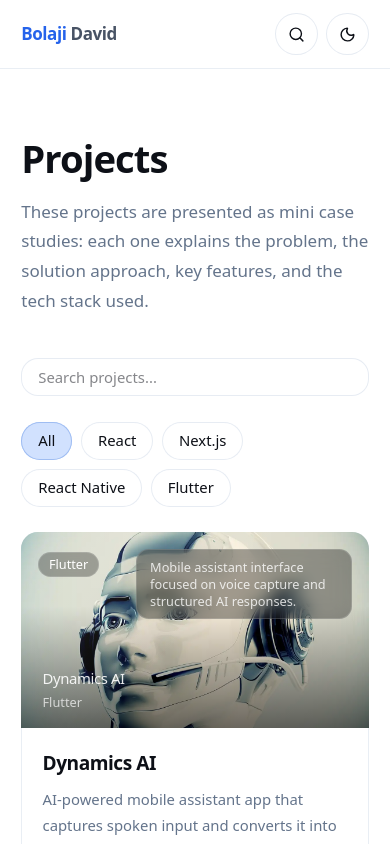
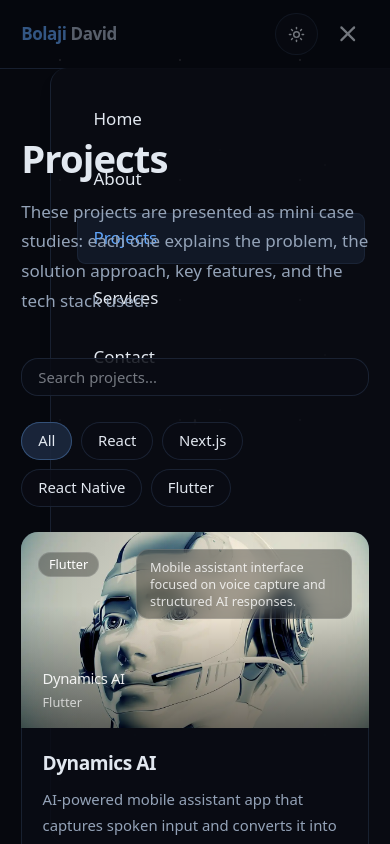
Before and after one commit to bolajidavid25/Bolaji-Portfolio, a Next.js app: page /projects in a window 390 px wide. Both pictures are taken after a click on the button 347 px from the left and 34 px from the top of the page. Shown: the top 844 px of the page. Built offline with nearby package versions, Linux system fonts and the light colour scheme.

Commit message:
Add stylish hamburger menu for mobile navigation

```diff
--- /dev/null
+++ b/src/components/mobile-nav.tsx
@@ -0,0 +1,119 @@
+"use client";
+
+import * as React from "react";
+import Link from "next/link";
+import { usePathname } from "next/navigation";
+import { Menu, X } from "lucide-react";
+import { motion, AnimatePresence } from "framer-motion";
+import { cn } from "@/lib/utils";
+
+const nav = [
+  { href: "/", label: "Home" },
+  { href: "/about", label: "About" },
+  { href: "/projects", label: "Projects" },
+  { href: "/services", label: "Services" },
+  { href: "/contact", label: "Contact" },
+];
+
+export function MobileNav() {
+  const pathname = usePathname();
+  const [isOpen, setIsOpen] = React.useState(false);
+
+  React.useEffect(() => {
+    // Close menu when pathname changes
+    setIsOpen(false);
+  }, [pathname]);
+
+  return (
+    <>
+      {/* Hamburger Button */}
+      <button
+        onClick={() => setIsOpen(!isOpen)}
+        className="relative inline-flex h-10 w-10 items-center justify-center rounded-full md:hidden"
+        aria-label="Toggle menu"
+        aria-expanded={isOpen}
+      >
+        <AnimatePresence mode="wait">
+          {isOpen ? (
+            <motion.div
+              key="close"
+              initial={{ rotate: -90, opacity: 0 }}
+              animate={{ rotate: 0, opacity: 1 }}
+              exit={{ rotate: 90, opacity: 0 }}
+              transition={{ duration: 0.2 }}
+            >
+              <X className="h-6 w-6" />
+            </motion.div>
+          ) : (
+            <motion.div
+              key="open"
+              initial={{ rotate: 90, opacity: 0 }}
+              animate={{ rotate: 0, opacity: 1 }}
+              exit={{ rotate: -90, opacity: 0 }}
+              transition={{ duration: 0.2 }}
+            >
+              <Menu className="h-6 w-6" />
+            </motion.div>
+          )}
+        </AnimatePresence>
+      </button>
+
+      {/* Mobile Menu */}
+      <AnimatePresence>
+        {isOpen && (
+          <>
+            {/* Overlay */}
+            <motion.div
+              initial={{ opacity: 0 }}
+              animate={{ opacity: 1 }}
+              exit={{ opacity: 0 }}
+              transition={{ duration: 0.2 }}
+              onClick={() => setIsOpen(false)}
+              className="fixed inset-0 z-40 md:hidden bg-[color-mix(in_oklab,rgb(var(--bg))_50%,transparent)]"
+            />
+
+            {/* Menu Panel */}
+            <motion.nav
+              initial={{ x: "100%" }}
+              animate={{ x: 0 }}
+              exit={{ x: "100%" }}
+              transition={{ type: "spring", stiffness: 300, damping: 30 }}
+              className="fixed right-0 top-16 z-50 h-[calc(100vh-4rem)] w-full max-w-xs overflow-y-auto rounded-l-2xl bg-[color-mix(in_oklab,rgb(var(--card))_95%,transparent)] backdrop-blur border-l border-[color-mix(in_oklab,rgb(var(--border))_75%,transparent)] md:hidden shadow-lg"
+            >
+              <div className="flex flex-col gap-2 p-6">
+                {nav.map((item, index) => {
+                  const active =
+                    item.href === "/"
+                      ? pathname === "/"
+                      : pathname?.startsWith(item.href);
+
+                  return (
+                    <motion.div
+                      key={item.href}
+                      initial={{ opacity: 0, x: 20 }}
+                      animate={{ opacity: 1, x: 0 }}
+                      transition={{ delay: index * 0.05 }}
+                    >
+                      <Link
+                        href={item.href}
+                        className={cn(
+                          "block rounded-lg px-4 py-3 text-base font-medium transition-all",
+                          "hover:bg-[color-mix(in_oklab,rgb(var(--card))_75%,transparent)]",
+                          active
+                            ? "bg-[color-mix(in_oklab,rgb(var(--card))_85%,rgb(var(--accentA))_10%)] text-[rgb(var(--accentA))] ring-1 ring-inset ring-[color-mix(in_oklab,rgb(var(--border))_75%,transparent)]"
+                            : "text-[rgb(var(--fg))]",
+                        )}
+                      >
+                        {item.label}
+                      </Link>
+                    </motion.div>
+                  );
+                })}
+              </div>
+            </motion.nav>
+          </>
+        )}
+      </AnimatePresence>
+    </>
+  );
+}
--- a/src/components/site-header.tsx
+++ b/src/components/site-header.tsx
@@ -7,6 +7,7 @@ import { Search } from "lucide-react";
 import { cn } from "@/lib/utils";
 import { Container } from "@/components/ui/container";
 import { ThemeToggle } from "@/components/theme-toggle";
+import { MobileNav } from "@/components/mobile-nav";
 
 const nav = [
   { href: "/", label: "Home" },
@@ -71,7 +72,7 @@ export function SiteHeader() {
           <form
             onSubmit={onSearchSubmit}
             className={cn(
-              "flex h-10 items-center overflow-hidden rounded-full ring-1 ring-inset ring-[color-mix(in_oklab,rgb(var(--border))_85%,transparent)] bg-[color-mix(in_oklab,rgb(var(--card))_85%,transparent)] transition-all duration-300 ease-out",
+              "hidden sm:flex h-10 items-center overflow-hidden rounded-full ring-1 ring-inset ring-[color-mix(in_oklab,rgb(var(--border))_85%,transparent)] bg-[color-mix(in_oklab,rgb(var(--card))_85%,transparent)] transition-all duration-300 ease-out",
               showSearch ? "w-64 px-2" : "w-10 px-0",
             )}
           >
@@ -103,6 +104,7 @@ export function SiteHeader() {
             />
           </form>
           <ThemeToggle />
+          <MobileNav />
         </div>
       </Container>
     </header>
```
